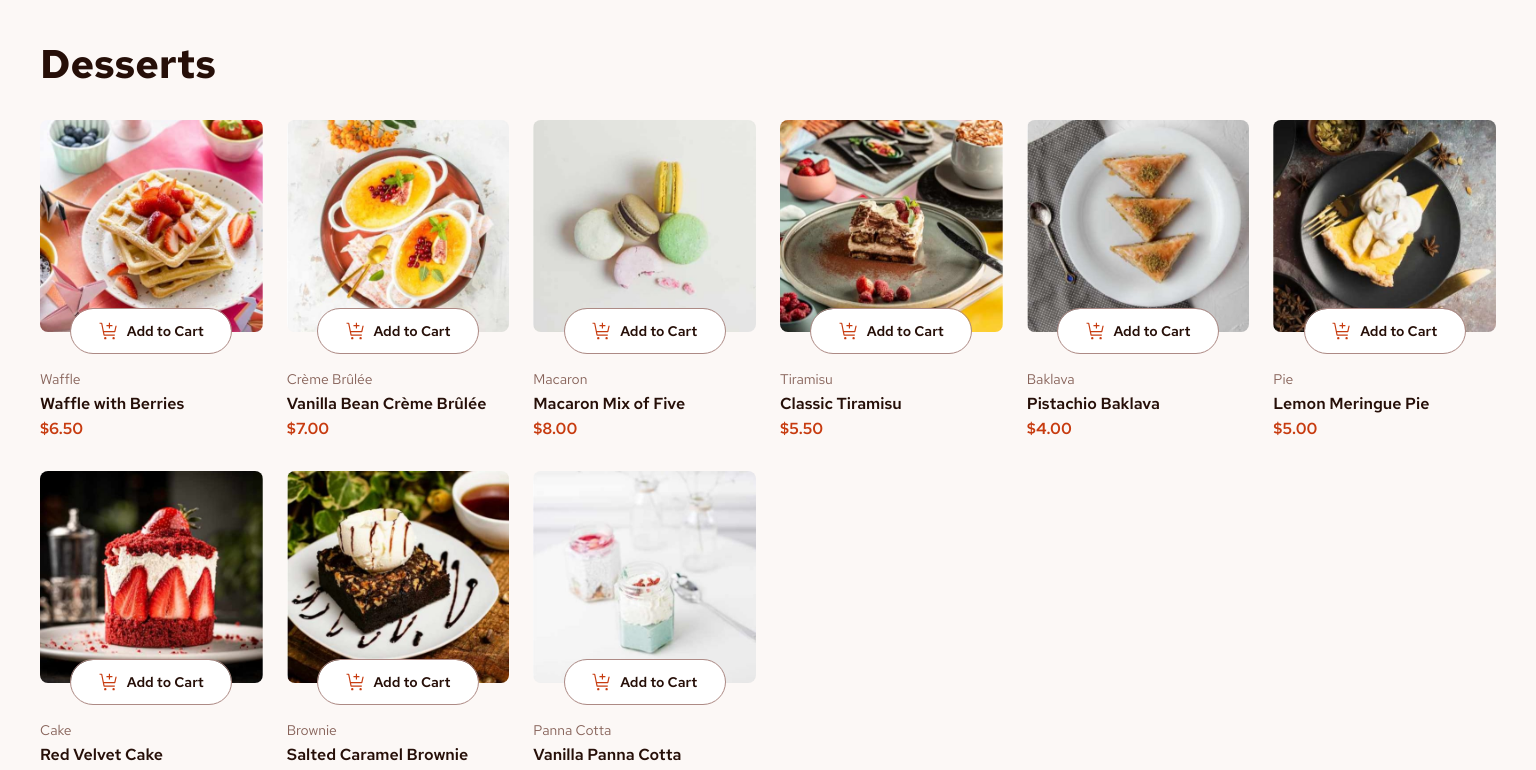
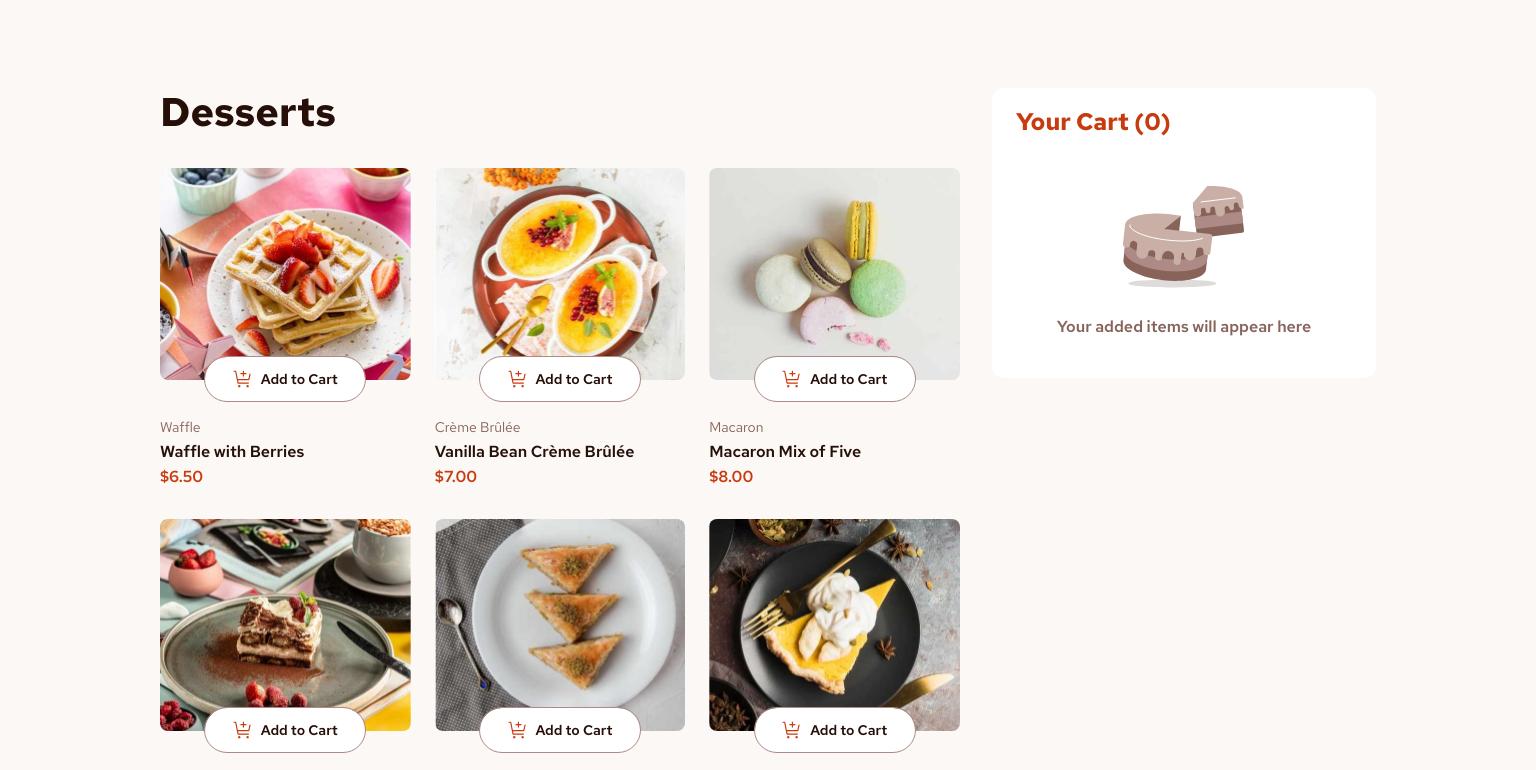
Before and after one commit to g-akca/product-list-with-cart, a React (Vite) app: page / in a window 1536 px wide. Shown: the top 770 px of the page. Built offline with nearby package versions, Linux system fonts and the light colour scheme.

Commit message:
Add desktop responsive styles

```diff
--- a/src/App.css
+++ b/src/App.css
@@ -9,6 +9,7 @@
 /* Main Section */
 main {
   width: 100%;
+  max-width: 1216px;
   display: flex;
   flex-direction: column;
   gap: var(--spacing-400);
@@ -20,3 +21,15 @@ main {
     padding: var(--spacing-500);
   }
 }
+
+/* Desktop Responsive Styles */
+@media screen and (min-width: 1440px) {
+  #root {
+    padding: var(--spacing-1100) var(--spacing-500);
+  }
+
+  main {
+    flex-direction: row;
+    align-items: flex-start;
+  }
+}
--- a/src/components/CartSection.css
+++ b/src/components/CartSection.css
@@ -30,3 +30,10 @@
   color: var(--rose-500);
   font-weight: 600;
 }
+
+/* Desktop Responsive Styles */
+@media screen and (min-width: 1440px) {
+  .cart-section {
+    flex-grow: 1;
+  }
+}
--- a/src/components/ProductSection.css
+++ b/src/components/ProductSection.css
@@ -10,3 +10,10 @@
   font-weight: bold;
   line-height: 120%;
 }
+
+/* Desktop Responsive Styles */
+@media screen and (min-width: 1440px) {
+  .product-section {
+    width: 800px;
+  }
+}
```
Lines whose indentation alone changed are shown as unchanged.
